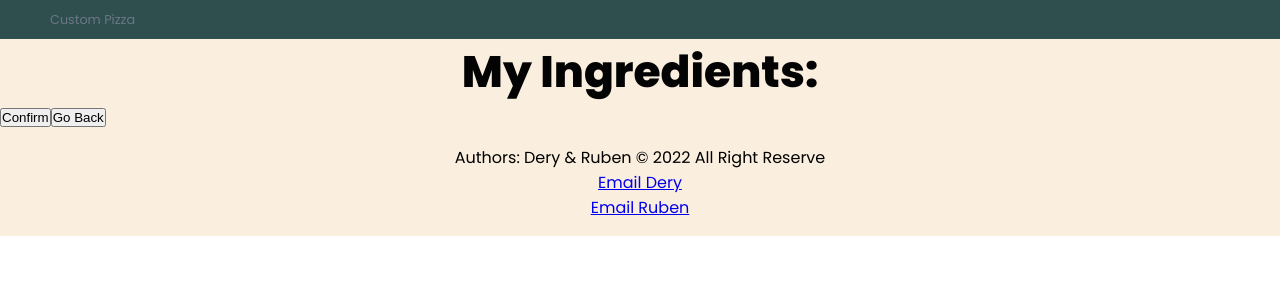
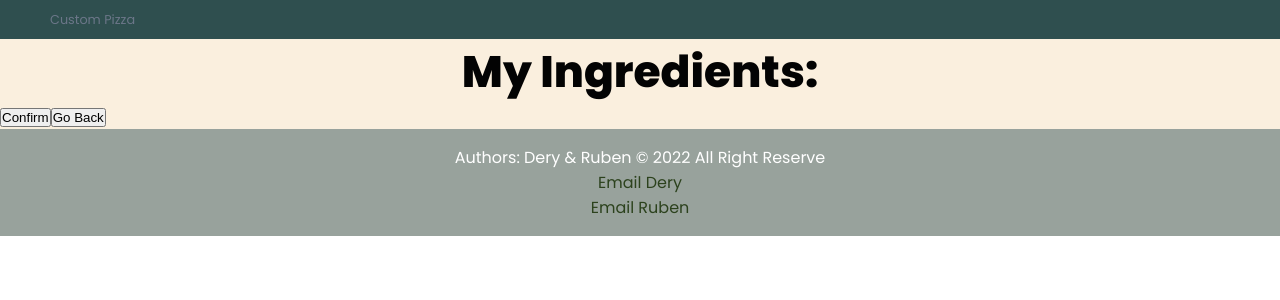
Before and after one commit to RubenDelb/verou-3-king-size-wake-cake, a React (Create React App) app: page /checkout in a window 1280 px wide. Shown: the top 300 px of the page. Built offline with nearby package versions, Linux system fonts and the light colour scheme.

Commit message:
Change style footer

```diff
--- a/src/Components/Footer/Footer.scss
+++ b/src/Components/Footer/Footer.scss
@@ -1,4 +1,11 @@
 .footer {
     text-align: center;
     padding: 1rem;
+    color: white;
+    background-color: #98a29c;
+
+    a {
+        color: #2c421d;
+        text-decoration: none;
+    }
 }
```
